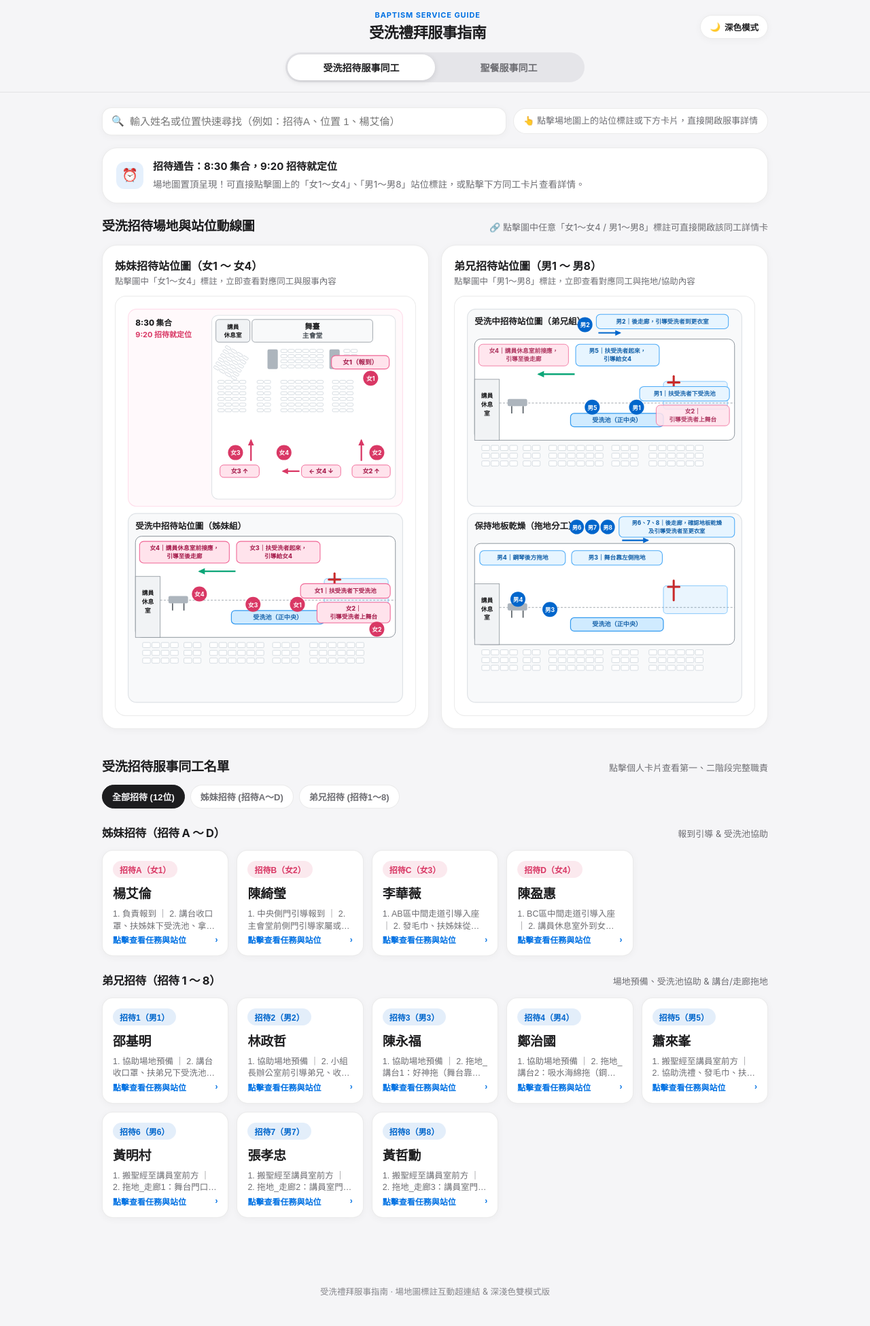
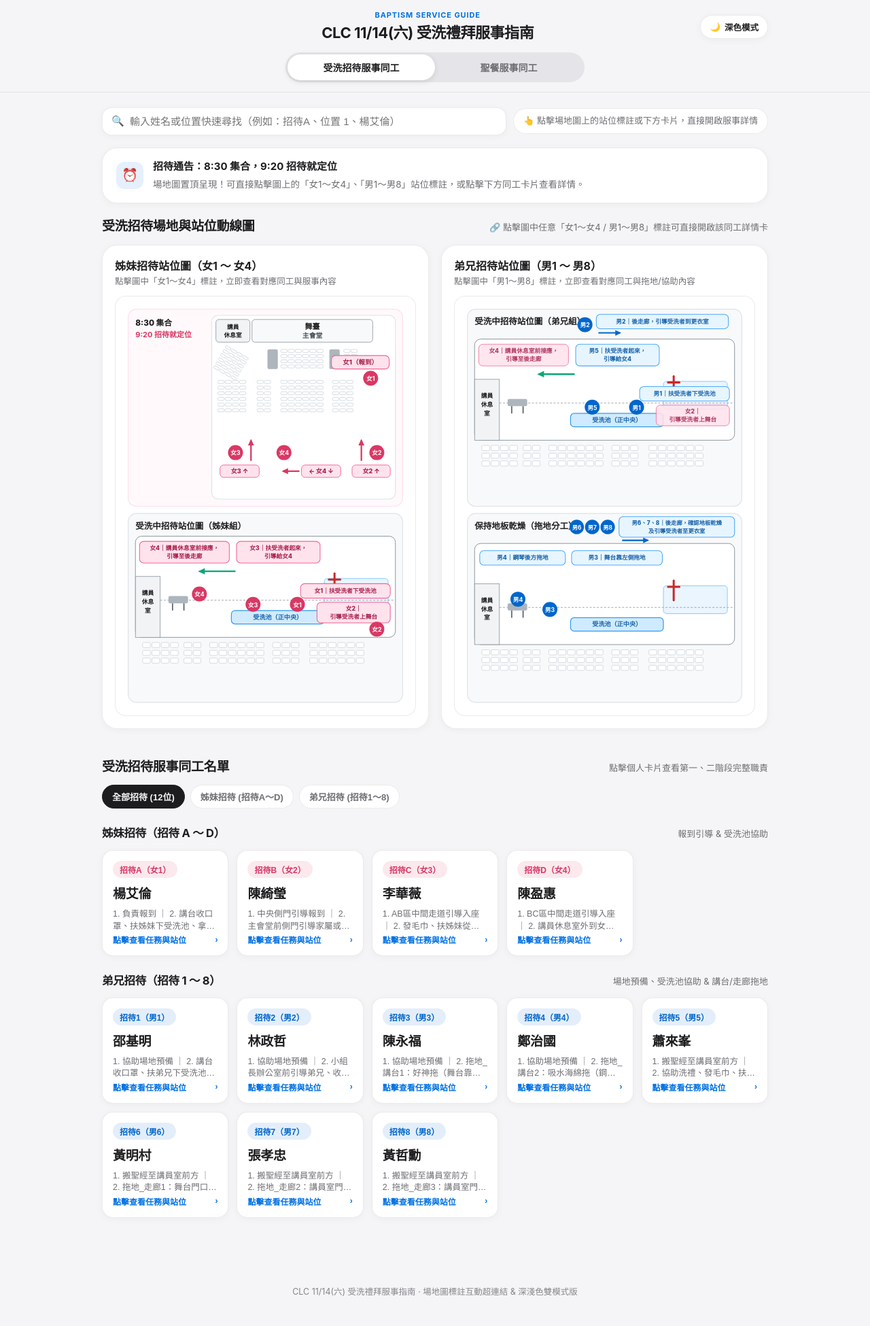
Before and after one commit to CLC-Darren/clc-baptism, a plain HTML site: page index.html in a window 1280 px wide. Shown: the whole page at 68% size. Drawn offline with Linux system fonts and the light colour scheme.

Commit message:
Update index.html

```diff
--- a/index.html
+++ b/index.html
@@ -3,7 +3,7 @@
 <head>
   <meta charset="UTF-8" />
   <meta name="viewport" content="width=device-width, initial-scale=1.0, maximum-scale=5.0" />
-  <title>受洗禮拜服事指南</title>
+  <title>CLC 11/14(六) 受洗禮拜服事指南</title>
   <style>
     :root {
       --bg: #f5f5f7;
@@ -776,7 +776,7 @@
       <div class="top-bar-row">
         <div class="title-row">
           <div class="eyebrow">Baptism Service Guide</div>
-          <h1>受洗禮拜服事指南</h1>
+          <h1>CLC 11/14(六) 受洗禮拜服事指南</h1>
         </div>
         <button class="theme-toggle" id="themeToggleBtn" onclick="toggleTheme()" aria-label="切換深色或淺色模式">
           <span id="themeIcon">🌙</span>
@@ -923,7 +923,7 @@
   </main>
 
   <footer>
-    受洗禮拜服事指南 · 場地圖標註互動超連結 &amp; 深淺色雙模式版
+    CLC 11/14(六) 受洗禮拜服事指南 · 場地圖標註互動超連結 &amp; 深淺色雙模式版
   </footer>
 
   <!-- ==================== WORKER DETAIL POP-UP MODAL ==================== -->
```
